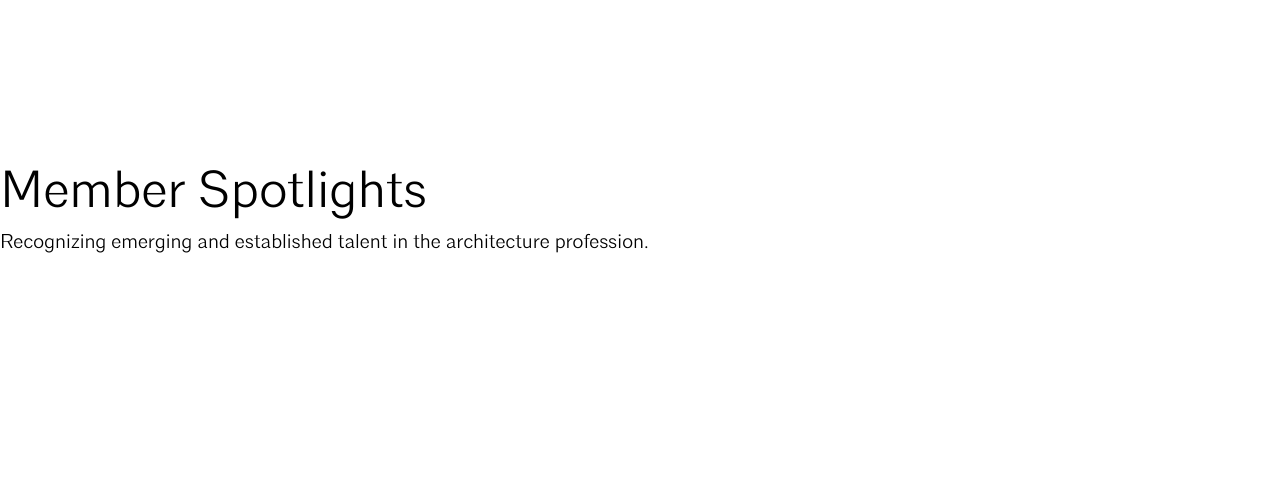
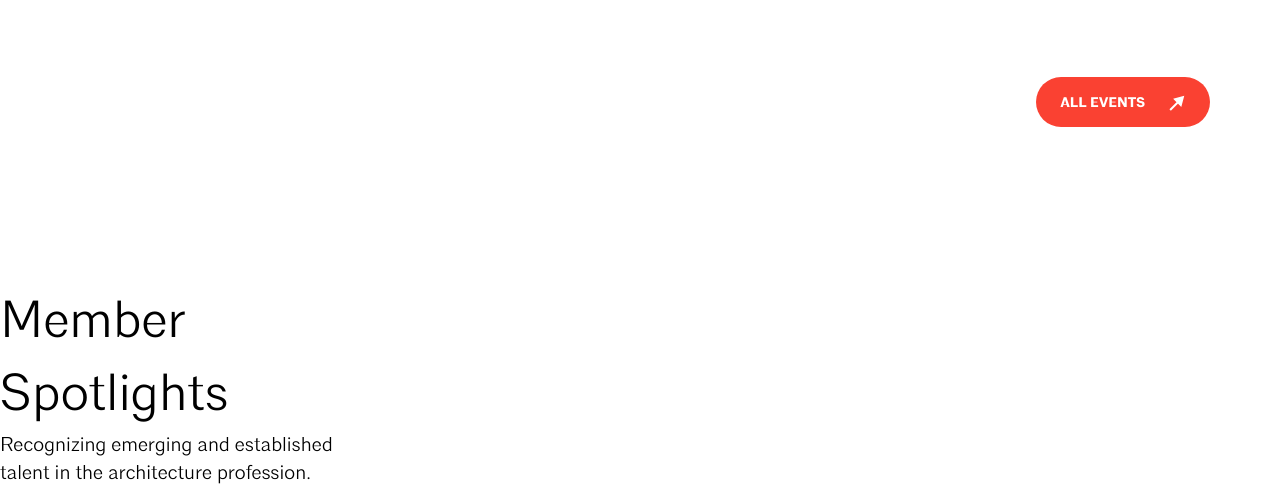
Before and after one commit to irrbis38/aia-atlanta, a website: page sources/src/pug/index.pug in a window 1280 px wide. Shown: the part 1764-2251 px from the top of the page. Before the commit the page ends 2044 px from the top, so only its background shows below. Drawn offline with nearby package versions, Linux system fonts and the light colour scheme; files that its build step writes are made by us from their sources; files whose address does not match are found by name.

Commit message:
feat: add 'All Events' button

```diff
--- a/sources/src/pug/base/_mixins.pug
+++ b/sources/src/pug/base/_mixins.pug
@@ -70,7 +70,7 @@ mixin button(linkOrButton, uniqueClass, colorClass, value)
                 path(d="M15.2847 0.857865L4.13116 3.84645L12.2961 12.0114L15.2847 0.857865ZM1.84968 15.7071L9.62786 7.92893L8.21365 6.51472L0.435471 14.2929L1.84968 15.7071Z" fill="white")
 
     else
-        a(href="#" aria-label= value).header__get-in-touch.btn.btn-red
+        a(href="#" aria-label= value class=uniqueClass + ' btn ' + colorClass)
             span= value
             svg(width="17" height="16" viewBox="0 0 17 16" fill="none" xmlns="http://www.w3.org/2000/svg")
                 path(d="M15.2847 0.857865L4.13116 3.84645L12.2961 12.0114L15.2847 0.857865ZM1.84968 15.7071L9.62786 7.92893L8.21365 6.51472L0.435471 14.2929L1.84968 15.7071Z" fill="white")
--- a/sources/src/pug/index.pug
+++ b/sources/src/pug/index.pug
@@ -46,6 +46,8 @@ block page
 
                 +slider__navigation('upcomingEvents__nav')
 
+            +button('link', 'upcomingEvents__showAll', 'btn-red', 'All Events')
+
 
     section.memberSpotlights
 
--- /dev/null
+++ b/sources/src/sass/blocks/_member-spotlights.scss
@@ -0,0 +1,5 @@
+.memberSpotlights__container {
+  display: grid;
+  grid-template-columns: 378px 1fr;
+  gap: 0 29px;
+}
--- a/sources/src/sass/blocks/_upcoming-events.scss
+++ b/sources/src/sass/blocks/_upcoming-events.scss
@@ -367,3 +367,11 @@
 .slide__next:hover {
   transform: translateX(3px);
 }
+
+.upcomingEvents__showAll {
+  margin: 80px 0 0 auto;
+
+  @include xxs {
+    display: none;
+  }
+}
--- a/sources/src/sass/main.sass
+++ b/sources/src/sass/main.sass
@@ -8,4 +8,6 @@
 
 @import "./blocks/upcoming-events"
 
+@import "./blocks/member-spotlights"
+
 @import "./blocks/footer"
```
